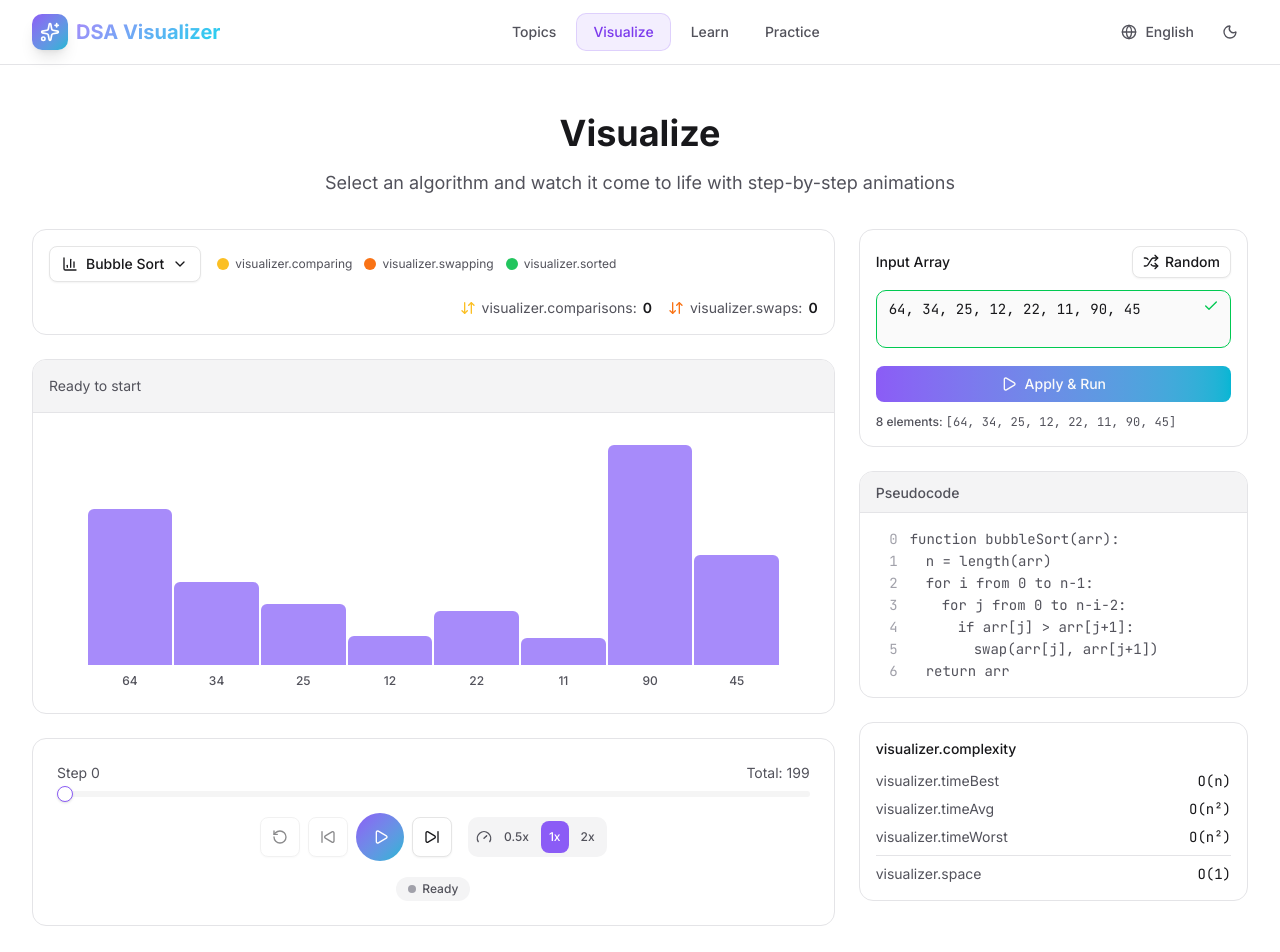
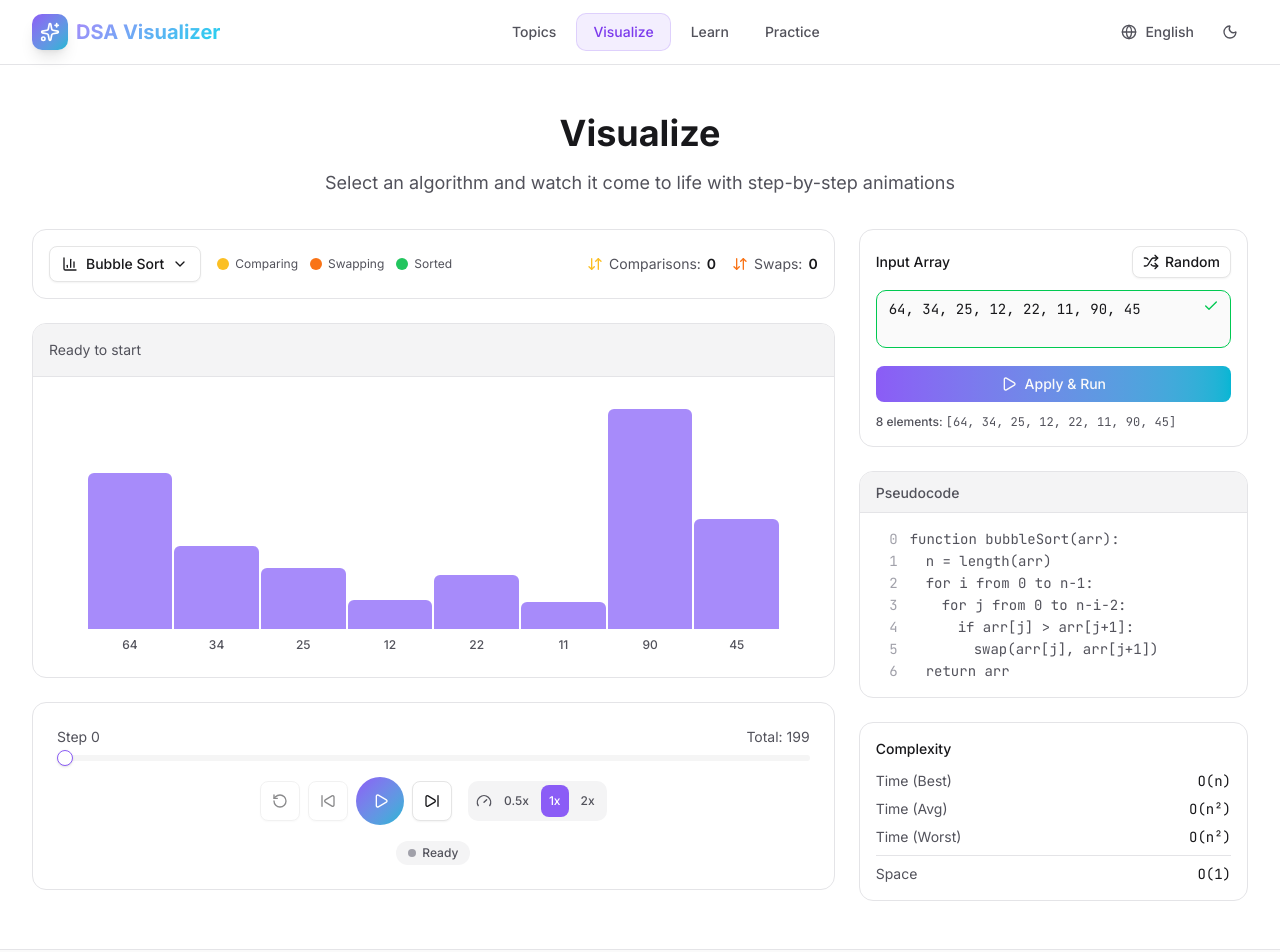
Before and after one commit to jkjitendra/DSA-Visualizer, a Next.js app: page /en/visualize in a window 1280 px wide. Shown: the top 952 px of the page. Built offline with nearby package versions, Linux system fonts and the light colour scheme.

Commit message:
feat(i18n): add Hindi translations for visualizer and fix UI issues
- Add visualizer-specific translations (comparing, swapping, sorted)
- Fix element preview to wrap properly
- Auto-update bars on Random click
- Update Footer with correct GitHub repo link

```diff
--- a/src/i18n/messages/en.json
+++ b/src/i18n/messages/en.json
@@ -30,7 +30,12 @@
     "speed": "Speed",
     "slow": "Slow",
     "normal": "Normal",
-    "fast": "Fast"
+    "fast": "Fast",
+    "step": "Step",
+    "total": "Total",
+    "playing": "Playing",
+    "finished": "Finished",
+    "ready": "Ready"
   },
   "input": {
     "customInput": "Custom Input",
@@ -38,7 +43,25 @@
     "placeholder": "Enter values...",
     "validate": "Validate",
     "clear": "Clear",
-    "example": "Example"
+    "example": "Example",
+    "inputArray": "Input Array",
+    "random": "Random",
+    "applyAndRun": "Apply & Run",
+    "elements": "elements"
+  },
+  "visualizer": {
+    "subtitle": "Select an algorithm and watch it come to life with step-by-step animations",
+    "selectAlgorithm": "Select Algorithm",
+    "comparing": "Comparing",
+    "swapping": "Swapping",
+    "sorted": "Sorted",
+    "comparisons": "Comparisons",
+    "swaps": "Swaps",
+    "complexity": "Complexity",
+    "timeBest": "Time (Best)",
+    "timeAvg": "Time (Avg)",
+    "timeWorst": "Time (Worst)",
+    "space": "Space"
   },
   "common": {
     "loading": "Loading...",
--- a/src/i18n/messages/hi.json
+++ b/src/i18n/messages/hi.json
@@ -30,7 +30,12 @@
     "speed": "गति",
     "slow": "धीमा",
     "normal": "सामान्य",
-    "fast": "तेज़"
+    "fast": "तेज़",
+    "step": "चरण",
+    "total": "कुल",
+    "playing": "चल रहा है",
+    "finished": "पूर्ण",
+    "ready": "तैयार"
   },
   "input": {
     "customInput": "कस्टम इनपुट",
@@ -38,7 +43,25 @@
     "placeholder": "मान दर्ज करें...",
     "validate": "मान्य करें",
     "clear": "साफ़ करें",
-    "example": "उदाहरण"
+    "example": "उदाहरण",
+    "inputArray": "इनपुट एरे",
+    "random": "रैंडम",
+    "applyAndRun": "लागू करें और चलाएं",
+    "elements": "तत्व"
+  },
+  "visualizer": {
+    "subtitle": "एक एल्गोरिदम चुनें और इसे स्टेप-बाय-स्टेप एनिमेशन के साथ जीवंत होते देखें",
+    "selectAlgorithm": "एल्गोरिदम चुनें",
+    "comparing": "तुलना",
+    "swapping": "स्वैप",
+    "sorted": "क्रमबद्ध",
+    "comparisons": "तुलनाएं",
+    "swaps": "स्वैप",
+    "complexity": "जटिलता",
+    "timeBest": "समय (सर्वश्रेष्ठ)",
+    "timeAvg": "समय (औसत)",
+    "timeWorst": "समय (सबसे खराब)",
+    "space": "स्पेस"
   },
   "common": {
     "loading": "लोड हो रहा है...",
--- a/src/ui/components/Footer.tsx
+++ b/src/ui/components/Footer.tsx
@@ -19,7 +19,7 @@ export function Footer() {
           {/* Links */}
           <div className="flex items-center gap-4">
             <Link
-              href="https://github.com"
+              href="https://github.com/jkjitendra/dsa-visualizer"
               target="_blank"
               rel="noopener noreferrer"
               className="flex items-center gap-2 text-sm text-[var(--text-secondary)] hover:text-[var(--text-primary)] transition-colors duration-200"
```
